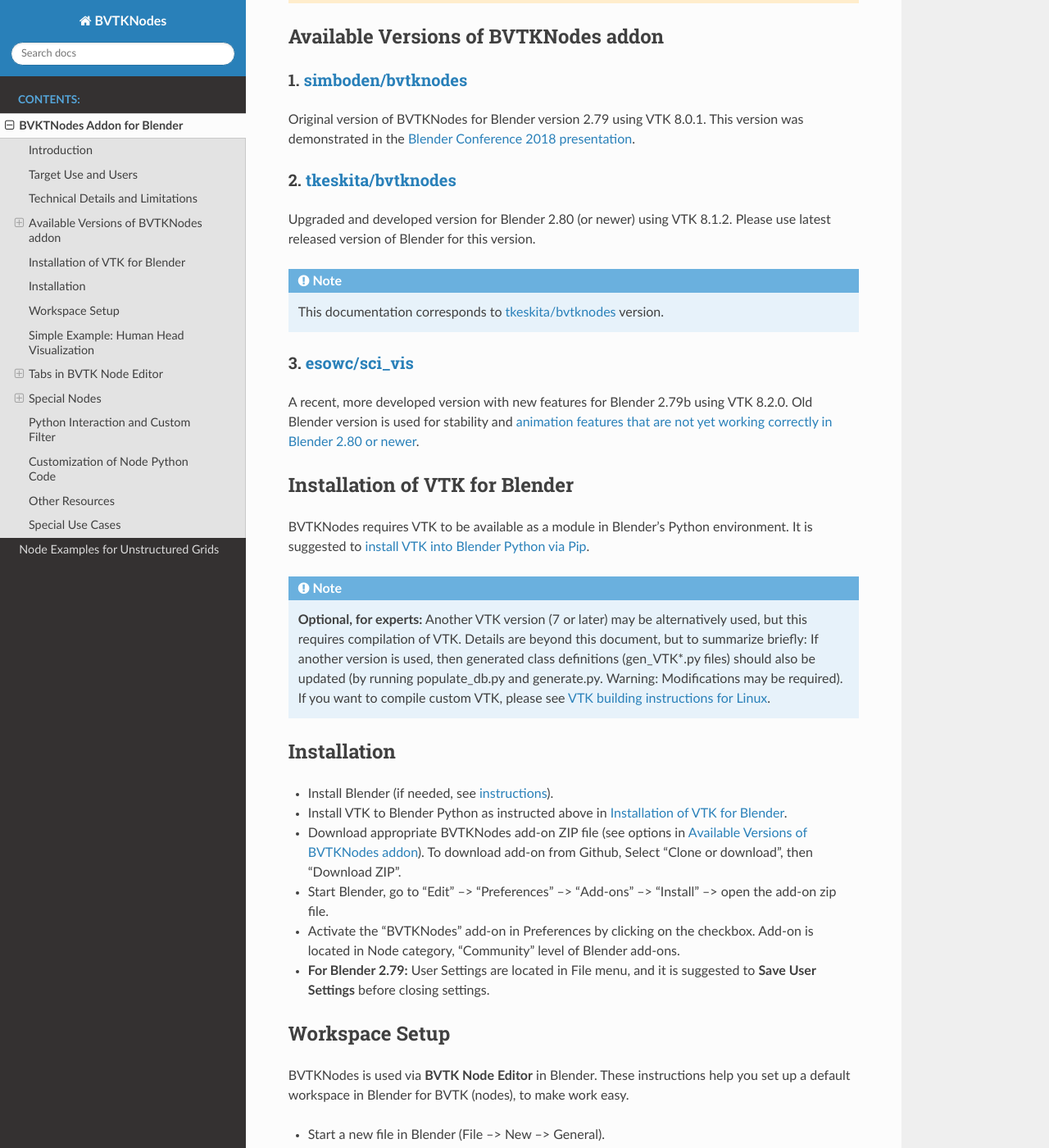
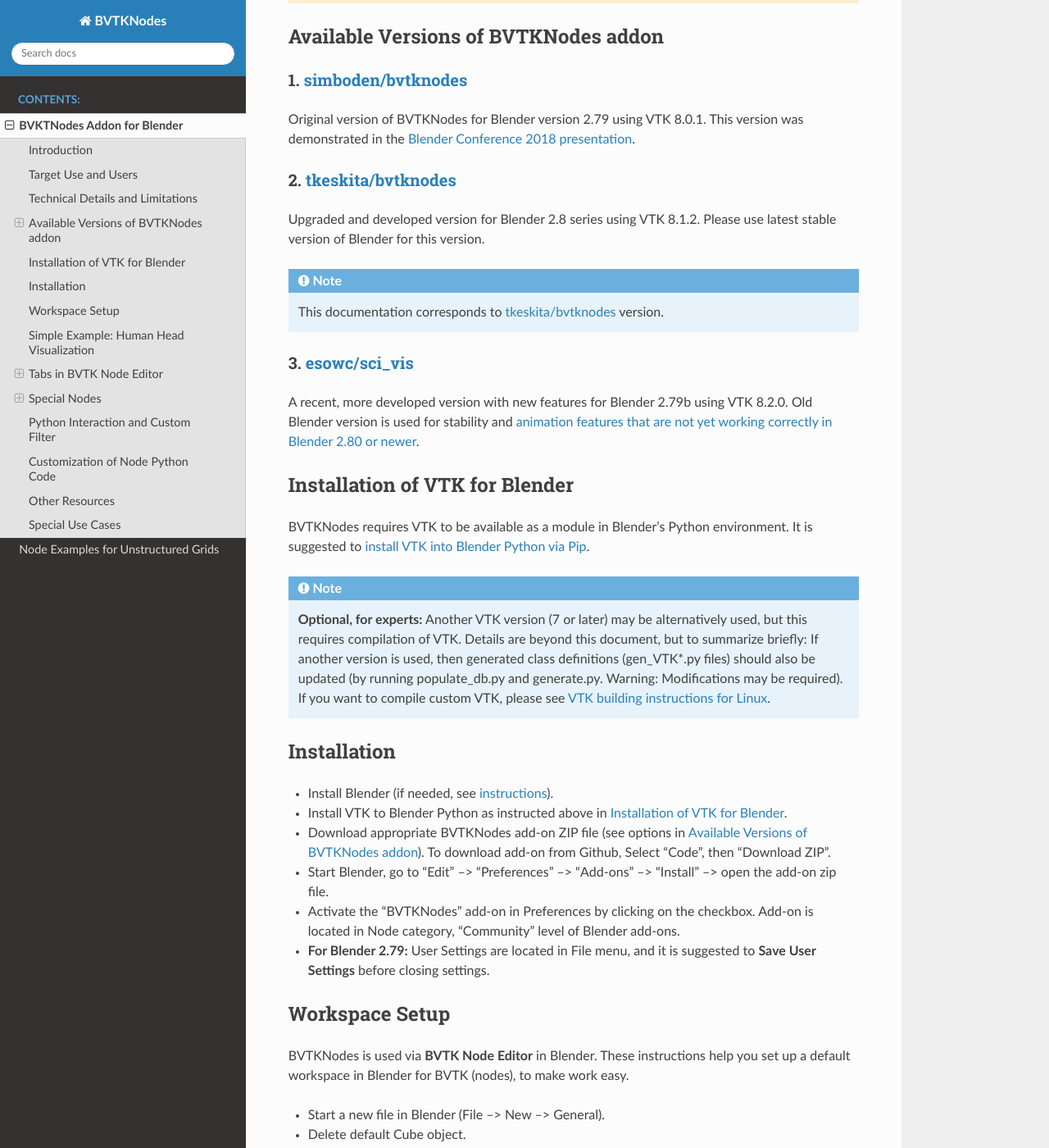
Before and after one commit to simboden/BVtkNodes, a Sphinx documentation site: the page built from docs/BVTKNodes.rst, in a window 1280 px wide and 1400 px high, scrolled down 2220 px. Shown: the whole window at 82% size. Built offline with Sphinx 7.4.7 and the Read the Docs theme 2.0.0, drawn with Linux system fonts in a browser that asks for light colours.

Commit message:
Minor update for readme and docs

```diff
--- a/docs/BVTKNodes.rst
+++ b/docs/BVTKNodes.rst
@@ -103,8 +103,8 @@
 2. `tkeskita/bvtknodes <https://github.com/tkeskita/BVtkNodes>`_
 ^^^^^^^^^^^^^^^^^^^^^^^^^^^^^^^^^^^^^^^^^^^^^^^^^^^^^^^^^^^^^^^^
 
-Upgraded and developed version for Blender 2.80 (or newer) using VTK
-8.1.2. Please use latest released version of Blender for this version.
+Upgraded and developed version for Blender 2.8 series using VTK
+8.1.2. Please use latest stable version of Blender for this version.
 
 .. note::
 
@@ -141,7 +141,7 @@
 
 - Install Blender (if needed, see `instructions <https://docs.blender.org/manual/en/latest/getting_started/installing/index.html>`_).
 - Install VTK to Blender Python as instructed above in `Installation of VTK for Blender`_.
-- Download appropriate BVTKNodes add-on ZIP file (see options in `Available Versions of BVTKNodes addon`_). To download add-on from Github, Select “Clone or download”, then “Download ZIP”.
+- Download appropriate BVTKNodes add-on ZIP file (see options in `Available Versions of BVTKNodes addon`_). To download add-on from Github, Select “Code”, then “Download ZIP”.
 - Start Blender, go to “Edit” –> “Preferences” –> “Add-ons” –> “Install” –> open the add-on zip file.
 - Activate the “BVTKNodes” add-on in Preferences by clicking on the checkbox. Add-on is located in Node category, "Community" level of Blender add-ons.
 - **For Blender 2.79:** User Settings are located in File menu, and it is suggested to **Save User Settings** before closing settings.
```
Also changed, not shown: README.md (+1 -1 lines).
